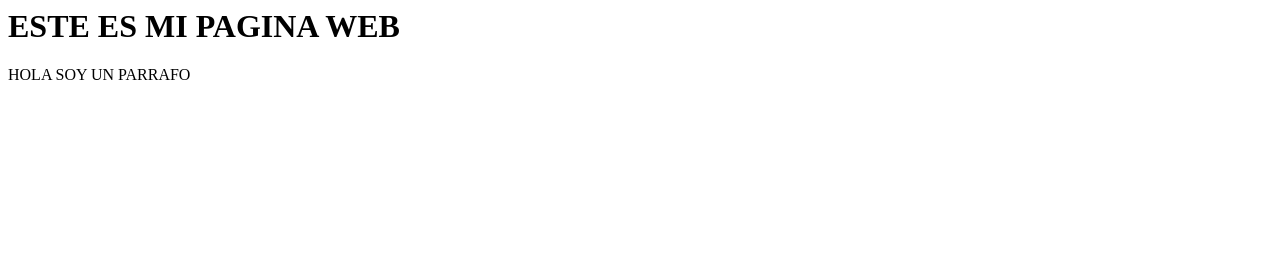
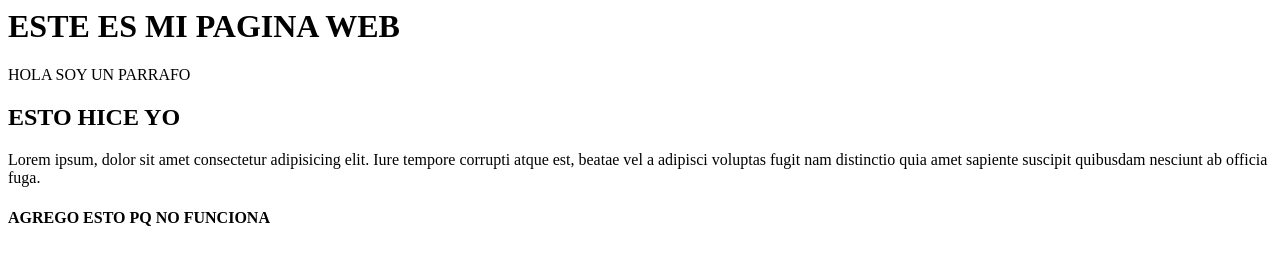
Before and after one commit to lucasdejulis/Practica-git-, a plain HTML site: page index.html in a window 1280 px wide. Drawn offline with Linux system fonts and the light colour scheme.

Commit message:
AHORA TINE QUE SALIR

```diff
--- a/index.html
+++ b/index.html
@@ -7,6 +7,10 @@
 <body>
 <h1>ESTE ES MI PAGINA WEB</h1>
 <p>HOLA SOY UN PARRAFO </p>
+<h2> ESTO HICE YO </h2>
+<p>Lorem ipsum, dolor sit amet consectetur adipisicing elit. Iure tempore corrupti atque est, beatae vel a adipisci voluptas fugit nam distinctio quia amet sapiente suscipit quibusdam nesciunt ab officia fuga.</p>
+<h4>AGREGO ESTO PQ NO FUNCIONA</h4>
 </body>
 
+
 </html>
```
